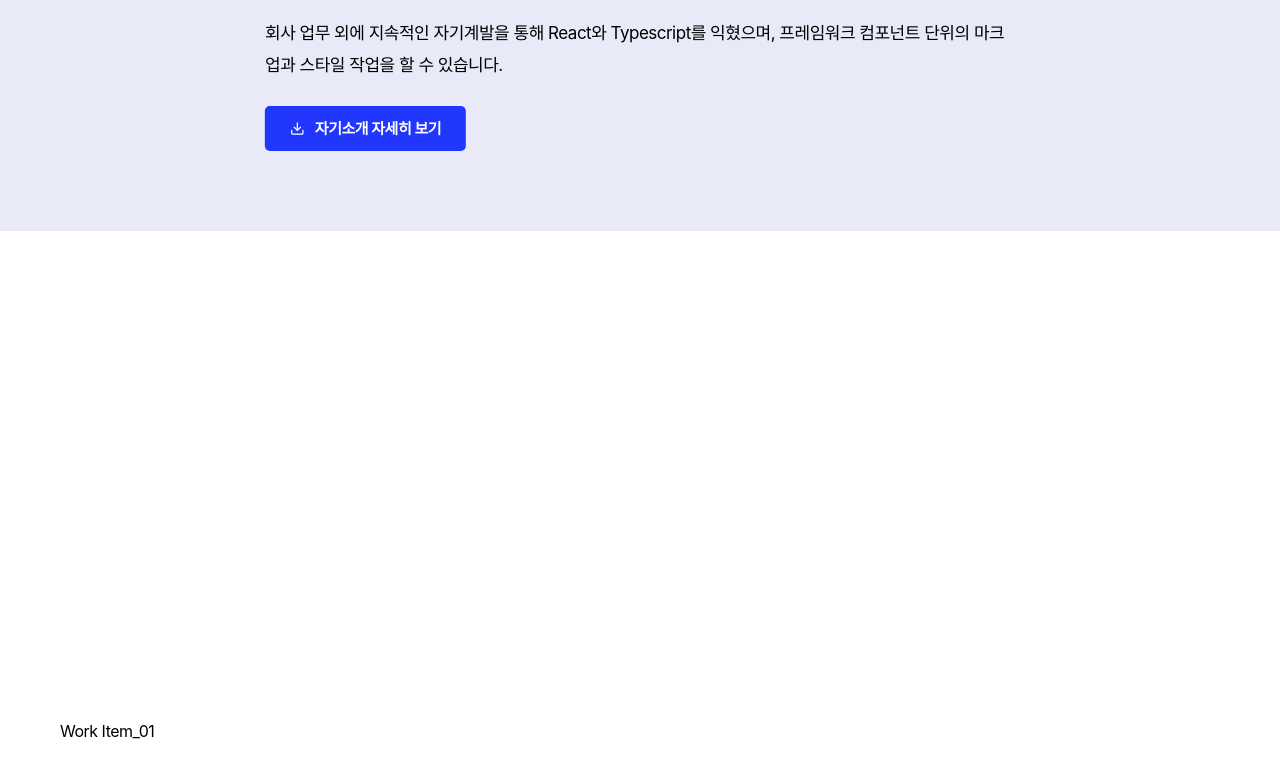
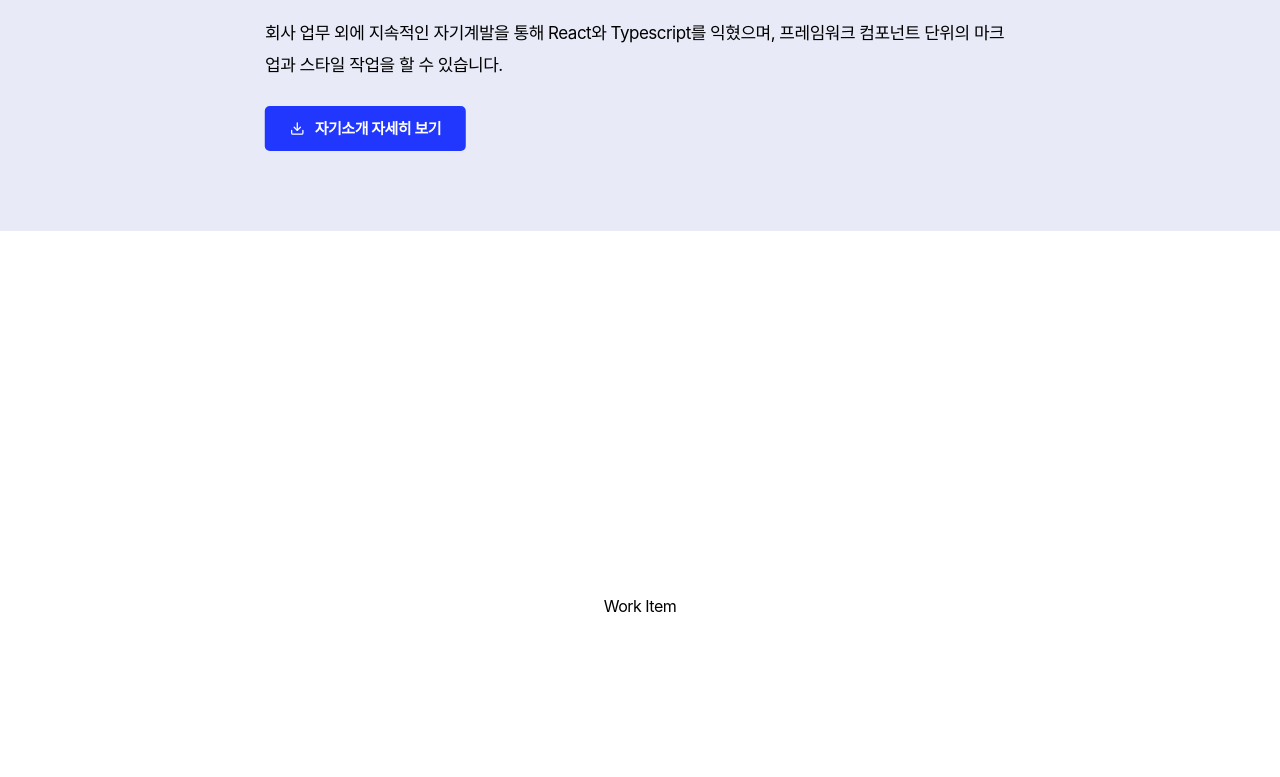
Before and after one commit to fbc93/web-portfolio-2023, a Gatsby site: page / in a window 1280 px wide. Shown: the part 2013-2790 px from the top of the page. After the commit the page ends 2707 px from the top, so only its background shows below. Built offline with nearby package versions, Linux system fonts and the light colour scheme; Gatsby itself is replaced by a stand-in of ours; a web font is replaced by a local one.

Commit message:
Feat: works 컴포넌트 안에 workItem 컴포넌트를 새로 추가

```diff
--- a/src/components/main/about.tsx
+++ b/src/components/main/about.tsx
@@ -180,7 +180,7 @@ export default function About({ aboutScrollRestoration }: any) {
             <strong className="screen_out">About Younhwa</strong>
 
             {subTitle.map((props, idx) => (
-              <animated.div className={aboutStyles.first_text} style={props} key={idx}>Learning From </animated.div>
+              <animated.div className={aboutStyles.first_text} style={props} key={idx}>✍️ Learning From </animated.div>
             ))}
 
             <animated.div className={aboutStyles.second_text}>
--- /dev/null
+++ b/src/components/main/workItem.tsx
@@ -0,0 +1,12 @@
+import { Link } from "gatsby";
+import React from "react";
+import { StaticImage } from "gatsby-plugin-image";
+import * as workItemStyles from "../../styles/components/main/WorkItem.module.scss";
+
+export default function WorkItem() {
+  return (
+    <div className={workItemStyles.work_item}>
+      Work Item
+    </div>
+  )
+}
--- a/src/components/main/works.tsx
+++ b/src/components/main/works.tsx
@@ -1,6 +1,7 @@
 import React, { useRef } from "react";
 import * as worksStyles from "../../styles/components/main/Works.module.scss";
 import { useTrail, useSprings, useScroll, animated, config } from '@react-spring/web';
+import WorkItem from "./workItem";
 
 export default function Works({ worksScrollRestoration }: any) {
 
@@ -44,7 +45,7 @@ export default function Works({ worksScrollRestoration }: any) {
     container: containerRef,
     onChange: ({ value: { scrollYProgress } }) => {
 
-      if (scrollYProgress >= 0.8) {
+      if (scrollYProgress >= 0.6) {
         titleApi.start({
           opacity: 1,
           transform: 'translateY(0px)',
@@ -71,7 +72,7 @@ export default function Works({ worksScrollRestoration }: any) {
         });
       }
 
-      //fixedBg 위로 scroll해서 사라짐.
+      //fixedBg 위로 scroll하면 intro에서 안보이도록 중간에서 사라짐.
       if (scrollYProgress < 0.6) {
         fixedBgApi.start({
           display: 'none'
@@ -84,14 +85,14 @@ export default function Works({ worksScrollRestoration }: any) {
     <article className={worksStyles.works} {...worksScrollRestoration}>
 
       <div className={worksStyles.works_list}>
-        <strong className="screen_out">Work Experiences</strong>
-        <div>Work Item_01</div>
+        <strong className="screen_out">Work Experience</strong>
+        <WorkItem />
       </div>
 
       {fixedBg.map((props, idx) => (
         <animated.div className={worksStyles.fixed_bg} style={props} key={idx}>
           {title.map((props, idx) => (
-            <animated.strong className={worksStyles.main_title} style={props} key={idx}>Work Experiences</animated.strong>
+            <animated.strong className={worksStyles.main_title} style={props} key={idx}>🏃‍♀️ Work Experience</animated.strong>
           ))}
 
           <strong className={worksStyles.sub_title}>
--- /dev/null
+++ b/src/styles/components/main/WorkItem.module.scss
@@ -0,0 +1,3 @@
+.work_item {
+
+}
--- a/src/styles/components/main/Works.module.scss
+++ b/src/styles/components/main/Works.module.scss
@@ -1,5 +1,5 @@
 .works {
-  padding-top: calc(var(--desktop-header-height) + var(--top-value-header) + 14vh);
+  padding-top: calc(var(--desktop-header-height) + var(--top-value-header) + 25vh);
   padding-bottom: 10vh;
   padding-left: clamp(var(--mobile-padding-vh), 5vw, var(--desktop-padding-vh));
   padding-right: clamp(var(--mobile-padding-vh), 5vw, var(--desktop-padding-vh));
@@ -7,12 +7,10 @@
   display: flex;
   justify-content: center;
   align-items: center;
-  height: 100vh; //auto
+  height: auto;
 
   .works_list {
-    max-width:120rem;
-    width: 100%;
-    position: relative;
+
   }
 
   .fixed_bg {
--- a/src/styles/config/_variable.scss
+++ b/src/styles/config/_variable.scss
@@ -31,4 +31,5 @@
   --dark-gray-button-color: #2137FF;
   --moving-text-front-bg: #333333;
   --moving-text-back-bg: #778ca3;
+  --work-item-image-bg: #6a86f9;
 }
```
